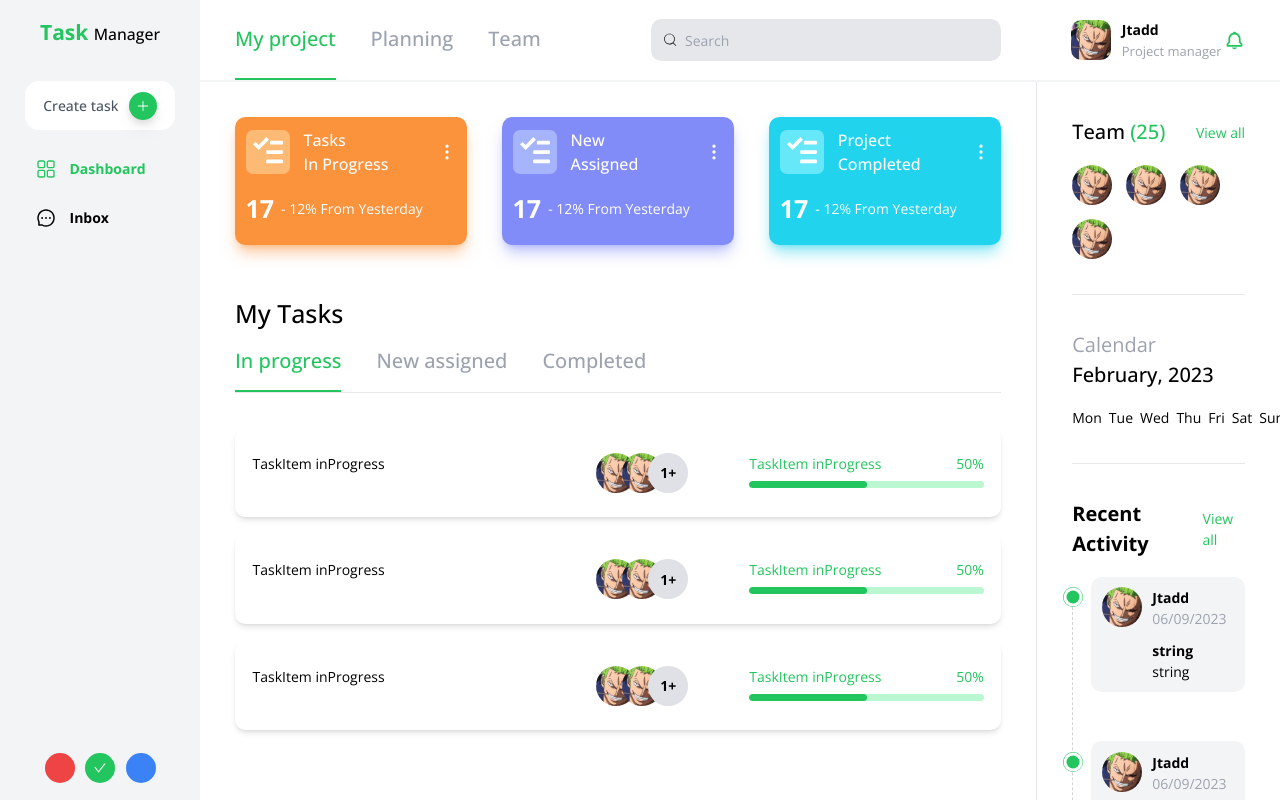
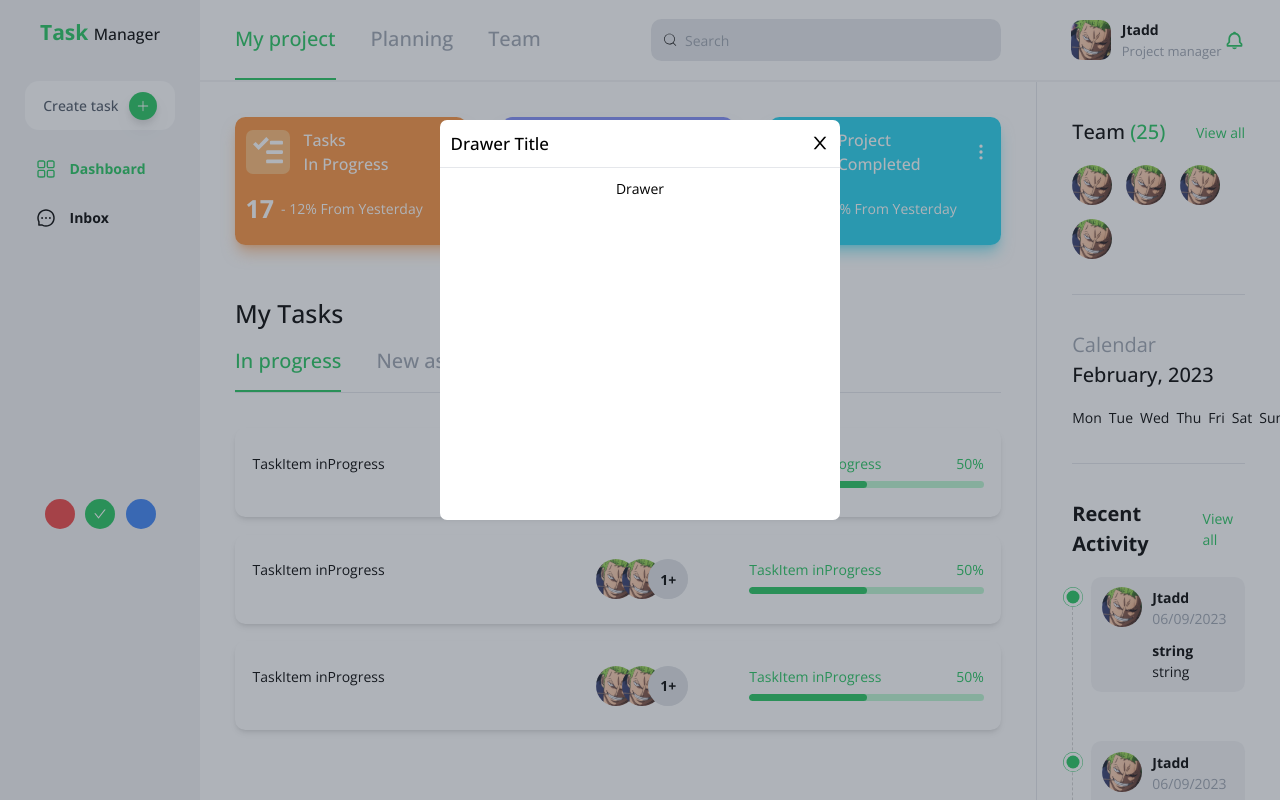
Before and after one commit to dathymax/ReactJS-Task-Manager-Client, a React (Vite) app: page /dashboard in a window 1280 px wide. Both pictures are taken after a click on the button 142 px from the left and 105 px from the top of the page. Shown: the top 800 px of the page. Built offline with nearby package versions, Linux system fonts and the light colour scheme.

Commit message:
update drawer

```diff
--- /dev/null
+++ b/src/components/feedback/drawer/index.tsx
@@ -0,0 +1,62 @@
+import React, { FC } from 'react'
+import Divider from '../../layout/divider'
+import { AiOutlineClose } from 'react-icons/ai'
+
+interface DrawerProps {
+    open: boolean,
+    children: React.ReactNode,
+    title?: string,
+    bodyStyle?: React.CSSProperties,
+    headerStyle?: React.CSSProperties,
+    bodyClassName?: string,
+    headerClassName?: string,
+    onCancel: () => void,
+    onOk?: () => void,
+    closeOnMask?: boolean,
+    width?: number | string
+}
+
+const Drawer: FC<DrawerProps> = ({ open = false, children, title,
+    bodyStyle, headerStyle, bodyClassName,
+    headerClassName, onCancel, onOk,
+    closeOnMask = true, width = 400 }) => {
+
+    if (!open) {
+        return null
+    }
+
+    return (
+        <div className='transition-all'>
+            <div
+                className='z-30 rounded-lg fixed top-[15%] m-auto left-0 right-0 bg-white'
+                style={{ width: width, height: 400 }}
+            >
+                <div className={`p-3 flex items-center justify-between ${headerClassName}`} style={{ ...headerStyle }}>
+                    <span className='font-medium text-[17px]'>{title}</span>
+                    <AiOutlineClose className="text-[20px]" onClick={() => {
+                        if (onCancel) {
+                            onCancel();
+                        }
+                    }} />
+                </div>
+                <Divider style={{ margin: 0 }} />
+                <div className={`p-3 ${bodyClassName}`} style={{ ...bodyStyle }}>
+                    {children}
+                </div>
+            </div>
+
+            <div
+                onClick={() => {
+                    if (closeOnMask) {
+                        if (onCancel) {
+                            onCancel()
+                        }
+                    }
+                }}
+                className="drawer__overlay fixed bg-gray-700 opacity-40 left-0 right-0 top-0 w-screen h-screen z-20"
+            />
+        </div>
+    )
+}
+
+export default Drawer
--- a/src/components/interactions/button/Button.tsx
+++ b/src/components/interactions/button/Button.tsx
@@ -1,25 +1,25 @@
 import React, { FC } from 'react'
 import { useThemeContext } from '../../../contexts/theme'
 
-interface ButtonProps extends React.HTMLProps<HTMLDivElement> {
+interface ButtonProps extends React.HTMLProps<HTMLButtonElement> {
     type?: "circle" | "rectangle",
 }
 
-const Button: FC<ButtonProps> = ({ type, className, children }) => {
+const Button: FC<ButtonProps> = ({ type, className, children, onClick }) => {
     const { theme } = useThemeContext();
 
     const checkTypeButton = () => {
         switch (type) {
             case "circle":
                 return (
-                    <button className={`${className} p-2 bg-${theme} rounded-full`}>
+                    <button className={`${className} p-2 bg-${theme} rounded-full`} onClick={onClick}>
                         {children}
                     </button>
                 )
 
             default:
                 return (
-                    <button className={`${className} p-2 bg-${theme}`}>
+                    <button className={`${className} p-2 bg-${theme}`} onClick={onClick}>
                         {children}
                     </button>
                 )
--- a/src/components/layout/divider/index.tsx
+++ b/src/components/layout/divider/index.tsx
@@ -4,9 +4,9 @@ interface DividerProps extends React.HTMLProps<HTMLDivElement> {
 
 }
 
-const Divider: FC<DividerProps> = ({ className }) => {
+const Divider: FC<DividerProps> = ({ className, style }) => {
     return (
-        <hr className={`my-10 ${className}`} />
+        <hr className={`my-10 ${className}`} style={{ ...style }} />
     )
 }
 
--- a/src/layout/sidebar/index.tsx
+++ b/src/layout/sidebar/index.tsx
@@ -9,6 +9,7 @@ import Button from '../../components/interactions/button/Button'
 import { genTextColor } from '../../helpers/theme'
 import { useThemeContext } from '../../contexts/theme'
 import { Link } from 'react-router-dom'
+import Drawer from '../../components/feedback/drawer'
 
 interface MenuItem {
     icon?: React.ReactNode,
@@ -36,6 +37,7 @@ const MENU: MenuItem[] = [
 
 const LayoutSidebar = () => {
     const { theme } = useThemeContext();
+    const [open, setOpen] = useState<boolean>(false);
     const [active, setActive] = useState<number>(0);
 
     return (
@@ -48,7 +50,13 @@ const LayoutSidebar = () => {
 
                 <div className="w-[150px] mb-5 rounded-2xl flex items-center justify-center gap-3 bg-white p-3 text-gray-600 font-medium cursor-pointer">
                     Create task
-                    <Button type='circle' className='hover:scale-125 transition-all drop-shadow-lg'>
+                    <Button
+                        type='circle'
+                        className='hover:scale-125 transition-all drop-shadow-lg'
+                        onClick={() => {
+                            setOpen(true)
+                        }}
+                    >
                         <BsPlusLg className="text-white" />
                     </Button>
                 </div>
@@ -74,6 +82,14 @@ const LayoutSidebar = () => {
             </div>
 
             <ThemeSwitch />
+
+            <Drawer
+                open={open}
+                title="Drawer Title"
+                onCancel={() => setOpen(false)}
+            >
+                Drawer
+            </Drawer>
         </aside>
     )
 }
```
